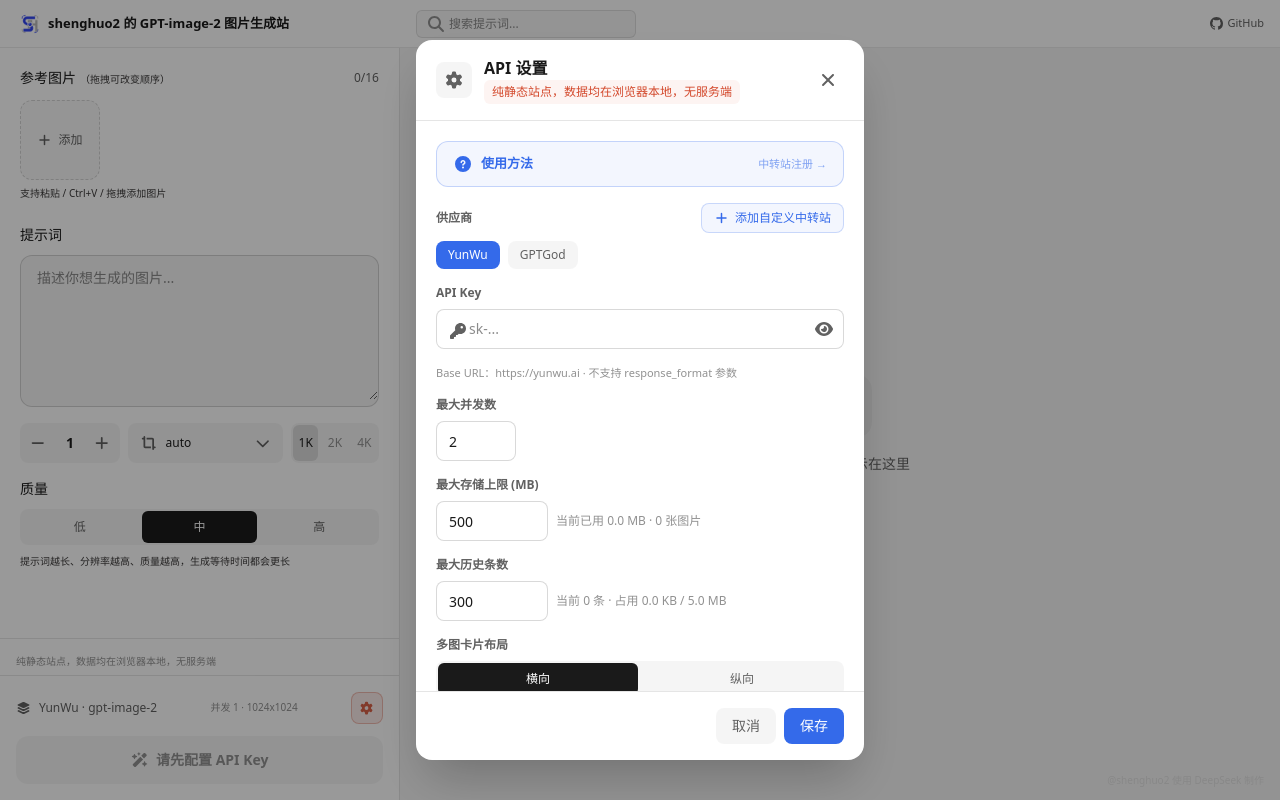
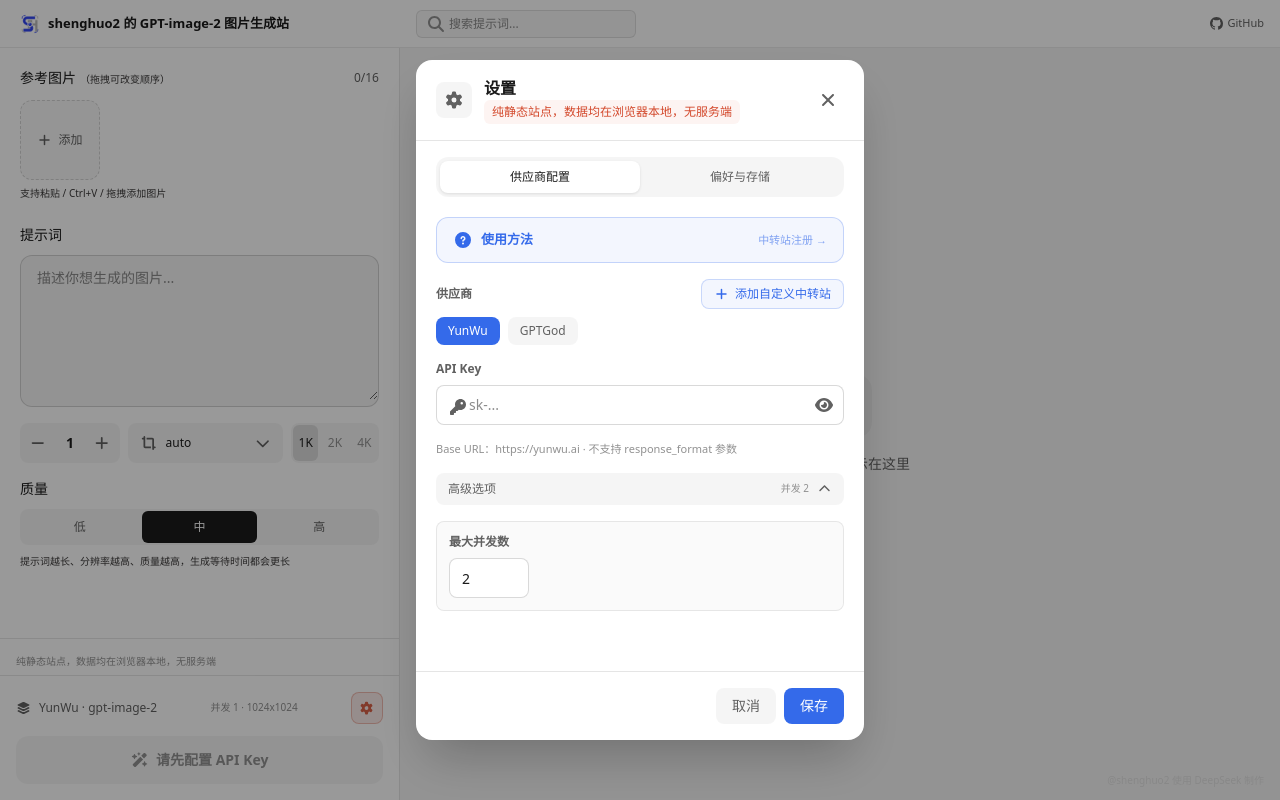
Before and after one commit to shenghuo2/gpt-image-2-generator-standalone, a Next.js app: page / in a window 1280 px wide. Both pictures are taken after a click on the button 366 px from the left and 708 px from the top of the page. Built offline with nearby package versions, Linux system fonts and the light colour scheme.

Commit message:
feat: 重构设置面板布局与交互

```diff
--- a/src/components/ConfigModal.tsx
+++ b/src/components/ConfigModal.tsx
@@ -1,8 +1,9 @@
 'use client'
-import { useEffect } from 'react'
+import { useEffect, useState } from 'react'
 import { FontAwesomeIcon } from '@fortawesome/react-fontawesome'
-import { faEye, faEyeSlash, faGear, faKey, faPlus, faXmark, faCircleQuestion, faTriangleExclamation } from '@fortawesome/free-solid-svg-icons'
+import { faEye, faEyeSlash, faGear, faKey, faPlus, faXmark, faCircleQuestion, faTriangleExclamation, faChevronDown } from '@fortawesome/free-solid-svg-icons'
 import { isBuiltinProvider, isRetiredProvider, RETIRED_PROVIDER_MESSAGE, type ProviderEntry, type MultiImageLayout } from '@/lib/config'
+import { Tabs, TabsContent, TabsList, TabsTrigger } from './ui/tabs'
 
 interface Props {
   activeProvider: ProviderEntry
@@ -23,7 +24,10 @@ function scrollIntoView(e: React.FocusEvent<HTMLInputElement>) {
 }
 
 export function ConfigModal({ activeProvider, draftProviders, setDraftProviders, draftActiveId, setDraftActiveId, draftMaxStorageMB, setDraftMaxStorageMB, draftMaxHistoryItems, setDraftMaxHistoryItems, draftMultiImageLayout, setDraftMultiImageLayout, historyCount, localStorageUsage, imageCount, showKey, setShowKey, storageUsage, setGuideOpen, onClose, onSave }: Props) {
-  const apiKey = activeProvider.apiKey
+  const [settingsTab, setSettingsTab] = useState<'providers' | 'preferences'>('providers')
+  const selectedProvider = draftProviders.find(p => p.id === draftActiveId)
+  const [advancedOpen, setAdvancedOpen] = useState(true)
+  const apiKey = selectedProvider?.apiKey ?? activeProvider.apiKey
 
   useEffect(() => {
     const handler = (e: KeyboardEvent) => { if (e.key === 'Escape') onClose() }
@@ -32,21 +36,37 @@ export function ConfigModal({ activeProvider, draftProviders, setDraftProviders,
   }, [onClose])
 
   return (
-    <div className="fixed inset-0 z-50 flex items-center justify-center px-4" style={{ background: 'rgba(0,0,0,0.4)' }} onClick={onClose}>
-      <div className="w-full max-w-md overflow-hidden rounded-2xl shadow-2xl" style={{ background: '#fff', maxHeight: '90vh', display: 'flex', flexDirection: 'column' }} onClick={(e) => e.stopPropagation()}>
+    <div className="fixed inset-0 z-50 flex items-center justify-center p-4" style={{ background: 'rgba(0,0,0,0.4)' }} onClick={onClose}>
+      <div className="w-full max-w-md overflow-hidden rounded-2xl shadow-2xl" style={{ background: '#fff', height: 'min(680px, calc(100vh - 32px))', maxHeight: '100%', display: 'flex', flexDirection: 'column' }} onClick={(e) => e.stopPropagation()}>
         <div className="flex shrink-0 items-center gap-3 border-b px-5 py-4" style={{ borderColor: 'rgb(0 0 0 / 0.1)' }}>
           <div className="flex h-9 w-9 items-center justify-center rounded-lg" style={{ background: 'rgb(0 0 0 / 0.04)' }}>
             <FontAwesomeIcon icon={faGear} className="h-4 w-4" style={{ color: '#616161' }} />
           </div>
           <div>
-            <h2 className="text-base font-semibold" style={{ color: '#1a1a1a' }}>API 设置</h2>
+            <h2 className="text-base font-semibold" style={{ color: '#1a1a1a' }}>设置</h2>
             <p className={`text-xs rounded-md px-2 py-1 ${!apiKey ? 'font-medium' : ''}`} style={{ color: apiKey ? '#616161' : '#d3482b', background: apiKey ? '' : 'rgb(211 72 43 / 0.06)' }}>纯静态站点，数据均在浏览器本地，无服务端</p>
           </div>
           <button onClick={onClose} className="ml-auto flex h-8 w-8 items-center justify-center rounded-lg hover:bg-black/10 transition-colors duration-150">
             <FontAwesomeIcon icon={faXmark} className="h-4 w-4" style={{ color: '#616161' }} />
           </button>
         </div>
-        <div className="space-y-4 p-5 overflow-y-auto">
+        <Tabs value={settingsTab} onValueChange={(value) => setSettingsTab(value as 'providers' | 'preferences')} className="flex min-h-0 flex-1 flex-col overflow-hidden">
+          <div className="shrink-0 px-5 pt-4">
+            <TabsList className="relative flex h-10 w-full rounded-xl p-1" style={{ background: 'rgb(0 0 0 / 0.04)' }}>
+              <div aria-hidden="true" className="pointer-events-none absolute inset-y-1 rounded-lg transition-transform duration-300 ease-out"
+                style={{ left: '4px', width: 'calc(50% - 4px)', background: '#fff', boxShadow: '0 1px 3px rgb(0 0 0 / 0.1)', transform: settingsTab === 'providers' ? 'translateX(0)' : 'translateX(100%)' }} />
+              <TabsTrigger value="providers" className="h-8 flex-1 rounded-lg px-3 text-xs font-medium transition-colors"
+                style={{ position: 'relative', zIndex: 1, background: 'transparent', color: settingsTab === 'providers' ? '#1a1a1a' : '#616161', boxShadow: 'none' }}>
+                供应商配置
+              </TabsTrigger>
+              <TabsTrigger value="preferences" className="h-8 flex-1 rounded-lg px-3 text-xs font-medium transition-colors"
+                style={{ position: 'relative', zIndex: 1, background: 'transparent', color: settingsTab === 'preferences' ? '#1a1a1a' : '#616161', boxShadow: 'none' }}>
+                偏好与存储
+              </TabsTrigger>
+            </TabsList>
+          </div>
+          <div className="min-h-0 flex-1">
+            <TabsContent value="providers" className="h-full space-y-4 overflow-y-auto p-5" style={{ marginTop: 0 }}>
           <button onClick={() => setGuideOpen(true)}
             className="flex w-full items-center gap-2 rounded-xl border px-4 py-3 text-left transition-colors hover:opacity-90"
             style={{ background: 'rgb(52 106 234 / 0.06)', borderColor: 'rgb(52 106 234 / 0.25)' }}
@@ -64,6 +84,7 @@ export function ConfigModal({ activeProvider, draftProviders, setDraftProviders,
                   const id = `custom_${Date.now()}`
                   setDraftProviders([...draftProviders, { id, name: '自定义', apiKey: '', baseUrl: '', supportsResponseFormat: false, supportsCustomSize: true, maxConcurrency: 1 }])
                   setDraftActiveId(id)
+                  setAdvancedOpen(true)
                 }}
                 className="flex items-center gap-1.5 rounded-lg border px-3 py-1.5 text-xs font-medium transition-colors hover:opacity-80"
                 style={{ color: '#346aea', background: 'rgb(52 106 234 / 0.06)', borderColor: 'rgb(52 106 234 / 0.22)' }}
@@ -80,7 +101,7 @@ export function ConfigModal({ activeProvider, draftProviders, setDraftProviders,
                 const retired = isRetiredProvider(p)
                 return (
                   <div key={p.id} className="relative group">
-                    <button onClick={() => setDraftActiveId(p.id)} className="inline-flex items-center gap-1.5 rounded-lg px-3 py-1.5 text-xs font-medium transition-colors"
+                    <button onClick={() => { setDraftActiveId(p.id); setAdvancedOpen(true) }} className="inline-flex items-center gap-1.5 rounded-lg px-3 py-1.5 text-xs font-medium transition-colors"
                       title={retired ? RETIRED_PROVIDER_MESSAGE : undefined}
                       style={{ background: draftActiveId === p.id ? '#346aea' : retired ? 'rgb(211 72 43 / 0.08)' : 'rgb(0 0 0 / 0.04)', color: draftActiveId === p.id ? '#fff' : retired ? '#b33a24' : '#616161' }}>
                       {retired && <FontAwesomeIcon icon={faTriangleExclamation} className="h-3 w-3" />}
@@ -91,7 +112,10 @@ export function ConfigModal({ activeProvider, draftProviders, setDraftProviders,
                         onClick={() => {
                           const remaining = draftProviders.filter(x => x.id !== p.id)
                           setDraftProviders(remaining)
-                          if (draftActiveId === p.id) setDraftActiveId(remaining[0]?.id || '')
+                          if (draftActiveId === p.id) {
+                            setDraftActiveId(remaining[0]?.id || '')
+                            setAdvancedOpen(Boolean(remaining[0]))
+                          }
                         }}
                         className="absolute -top-1 -right-1 flex h-4 w-4 items-center justify-center rounded-full bg-black/60 text-white opacity-0 group-hover:opacity-100 transition-opacity hover:bg-red-500"
                         aria-label={`删除供应商 ${p.name}`}
@@ -145,13 +169,25 @@ export function ConfigModal({ activeProvider, draftProviders, setDraftProviders,
                     Base URL：{dp.baseUrl}{!dp.supportsResponseFormat && ' · 不支持 response_format 参数'}{!dp.supportsCustomSize && ' · 仅支持标准图片尺寸'}
                   </p>
                 ) : (
-                  <>
                   <label className="block">
                     <span className="mb-2 block text-xs font-semibold" style={{ color: '#616161' }}>Base URL</span>
                     <input value={dp.baseUrl} onChange={(e) => setDraftProviders(draftProviders.map(p => p.id === dp.id ? { ...p, baseUrl: e.target.value } : p))} onBlur={(e) => { const cleaned = e.target.value.trim().replace(/\/+$/, '').replace(/\/v1$/i, ''); setDraftProviders(draftProviders.map(p => p.id === dp.id ? { ...p, baseUrl: cleaned } : p)) }} onFocus={scrollIntoView}
                       className="w-full h-10 rounded-lg border px-3 text-sm outline-none focus:ring-2 focus:ring-[#346aea]/20 transition-colors"
                       style={{ background: '#fff', borderColor: 'rgb(0 0 0 / 0.15)', color: '#1a1a1a' }} placeholder="https://example.com" />
                   </label>
+                )}
+                <button type="button" onClick={() => setAdvancedOpen(!advancedOpen)} aria-expanded={advancedOpen}
+                  className="flex w-full items-center gap-2 rounded-lg px-3 py-2 text-left text-xs font-medium transition-colors hover:bg-black/5"
+                  style={{ color: '#616161', background: advancedOpen ? 'rgb(0 0 0 / 0.04)' : 'transparent' }}>
+                  <span>高级选项</span>
+                  <span className="ml-auto text-[10px] font-normal" style={{ color: '#919191' }}>并发 {dp.maxConcurrency}</span>
+                  <FontAwesomeIcon icon={faChevronDown} className="h-2.5 w-2.5 transition-transform"
+                    style={{ transform: advancedOpen ? 'rotate(180deg)' : 'rotate(0deg)' }} />
+                </button>
+                {advancedOpen && (
+                  <div className="space-y-3 rounded-lg border p-3" style={{ borderColor: 'rgb(0 0 0 / 0.08)', background: 'rgb(0 0 0 / 0.02)' }}>
+                    {!isBuiltin && (
+                      <>
                         <label className="flex items-center gap-2 cursor-pointer">
                           <input type="checkbox" checked={dp.supportsResponseFormat}
                             onChange={(e) => setDraftProviders(draftProviders.map(p => p.id === dp.id ? { ...p, supportsResponseFormat: e.target.checked } : p))}
@@ -173,9 +209,29 @@ export function ConfigModal({ activeProvider, draftProviders, setDraftProviders,
                         className="w-20 h-10 rounded-lg border px-3 text-sm outline-none focus:ring-2 focus:ring-[#346aea]/20 transition-colors"
                         style={{ background: '#fff', borderColor: 'rgb(0 0 0 / 0.15)', color: '#1a1a1a' }} />
                     </label>
+                  </div>
+                )}
               </>
             )
           })()}
+
+            </TabsContent>
+
+            <TabsContent value="preferences" className="h-full space-y-5 overflow-y-auto p-5" style={{ marginTop: 0 }}>
+              <div>
+                <span className="mb-2 block text-xs font-semibold" style={{ color: '#616161' }}>多图卡片布局</span>
+                <div className="relative flex gap-1 overflow-hidden rounded-lg p-0.5" style={{ background: 'rgb(0 0 0 / 0.04)' }}>
+                  <div className="absolute inset-y-0.5 rounded-md transition-all duration-300 ease-out" style={{
+                    left: draftMultiImageLayout === 'horizontal' ? '2px' : 'calc(50% + 2px)',
+                    width: 'calc(50% - 4px)',
+                    background: '#1a1a1a',
+                  }} />
+                  <button onClick={() => setDraftMultiImageLayout('horizontal')} className="relative h-8 flex-1 rounded-md text-xs font-medium transition-colors duration-150"
+                    style={{ color: draftMultiImageLayout === 'horizontal' ? '#fff' : '#616161' }}>横向</button>
+                  <button onClick={() => setDraftMultiImageLayout('vertical')} className="relative h-8 flex-1 rounded-md text-xs font-medium transition-colors duration-150"
+                    style={{ color: draftMultiImageLayout === 'vertical' ? '#fff' : '#616161' }}>纵向</button>
+                </div>
+              </div>
 
               <label className="block">
                 <span className="mb-2 block text-xs font-semibold" style={{ color: '#616161' }}>最大存储上限 (MB)</span>
@@ -196,22 +252,9 @@ export function ConfigModal({ activeProvider, draftProviders, setDraftProviders,
                   <span className="text-xs" style={{ color: '#919191' }}>当前 {historyCount} 条 · 占用 {(localStorageUsage.usedBytes / 1024).toFixed(1)} KB / {(localStorageUsage.quotaBytes / 1024 / 1024).toFixed(1)} MB</span>
                 </div>
               </label>
-
-          <div>
-            <span className="mb-2 block text-xs font-semibold" style={{ color: '#616161' }}>多图卡片布局</span>
-            <div className="relative flex gap-1 overflow-hidden rounded-lg p-0.5" style={{ background: 'rgb(0 0 0 / 0.04)' }}>
-              <div className="absolute inset-y-0.5 rounded-md transition-all duration-300 ease-out" style={{
-                left: draftMultiImageLayout === 'horizontal' ? '2px' : 'calc(50% + 2px)',
-                width: 'calc(50% - 4px)',
-                background: '#1a1a1a',
-              }} />
-              <button onClick={() => setDraftMultiImageLayout('horizontal')} className="relative h-8 flex-1 rounded-md text-xs font-medium transition-colors duration-150"
-                style={{ color: draftMultiImageLayout === 'horizontal' ? '#fff' : '#616161' }}>横向</button>
-              <button onClick={() => setDraftMultiImageLayout('vertical')} className="relative h-8 flex-1 rounded-md text-xs font-medium transition-colors duration-150"
-                style={{ color: draftMultiImageLayout === 'vertical' ? '#fff' : '#616161' }}>纵向</button>
+            </TabsContent>
           </div>
-          </div>
-        </div>
+        </Tabs>
         <div className="flex shrink-0 items-center justify-end gap-2 border-t px-5 py-4" style={{ borderColor: 'rgb(0 0 0 / 0.1)' }}>
           <button onClick={onClose} className="rounded-lg px-4 py-2 text-sm hover:bg-black/10 transition-colors duration-150" style={{ background: 'rgb(0 0 0 / 0.04)', color: '#616161' }}>取消</button>
           <button onClick={onSave} className="rounded-lg px-4 py-2 text-sm font-medium transition-colors" style={{ background: '#346aea', color: '#fff' }}>保存</button>
```
Also changed, not shown: public/tailwind.css. Lines whose indentation alone changed are shown as unchanged.
